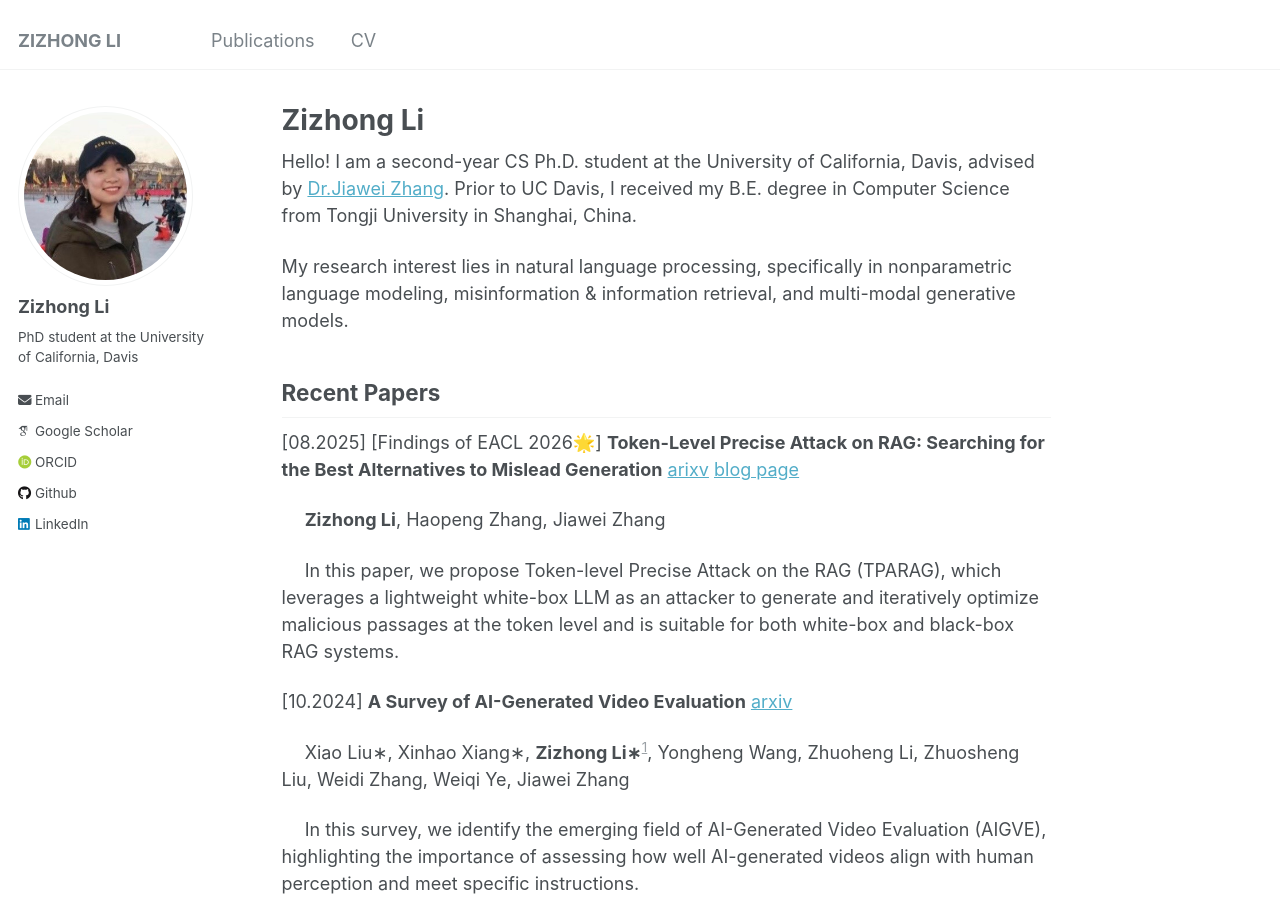
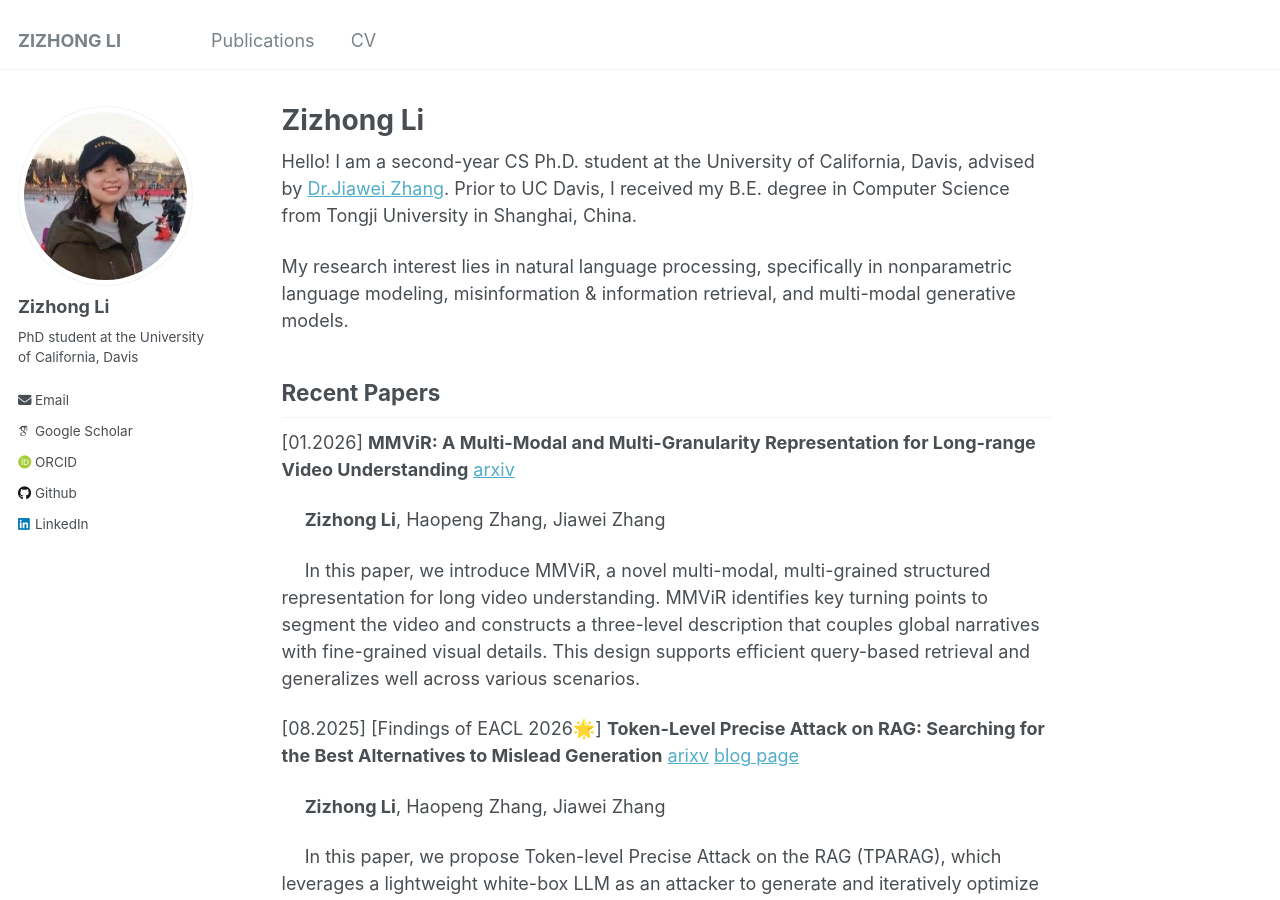
Before and after one commit to lizizhong/lizizhong.github.io, a Jekyll site: the page built from _pages/about.md, in a window 1280 px wide and 900 px high. Built offline with Jekyll 4.4.1, drawn with Linux system fonts in a browser that asks for light colours; some web fonts are replaced.

Commit message:
Update about.md

```diff
--- a/_pages/about.md
+++ b/_pages/about.md
@@ -14,6 +14,12 @@ My research interest lies in natural language processing, specifically in nonpar
 
 Recent Papers
 ------
+[01.2026] **MMViR: A Multi-Modal and Multi-Granularity Representation for Long-range Video Understanding** [arxiv](https://arxiv.org/pdf/2601.05495)
+
+&emsp; **Zizhong Li**, Haopeng Zhang, Jiawei Zhang
+
+&emsp; In this paper, we introduce MMViR, a novel multi-modal, multi-grained structured representation for long video understanding. MMViR identifies key turning points to segment the video and constructs a three-level description that couples global narratives with fine-grained visual details. This design supports efficient query-based retrieval and generalizes well across various scenarios.
+
 [08.2025] [Findings of EACL 2026🌟] **Token-Level Precise Attack on RAG: Searching for the Best Alternatives to Mislead Generation** [arixv](https://arxiv.org/pdf/2508.03110) [blog page](https://lizizhong.github.io/publication/2025-08-05-paper-rag-attack-number-4)
 
 &emsp; **Zizhong Li**, Haopeng Zhang, Jiawei Zhang
```
